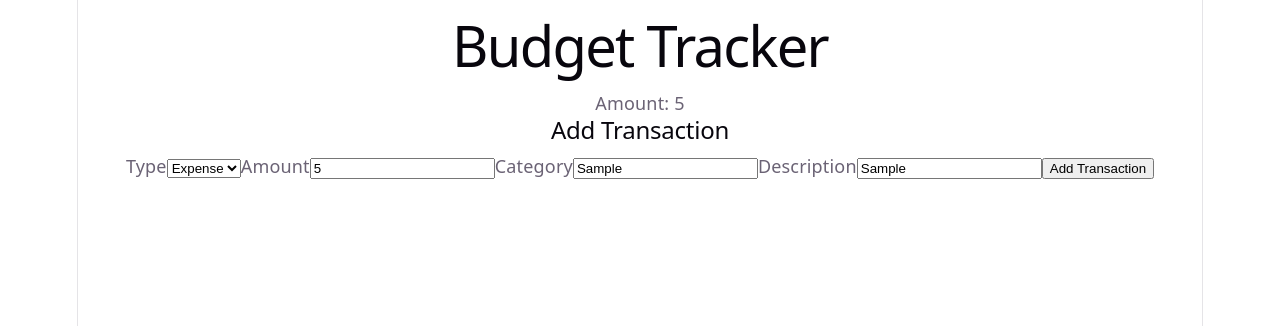
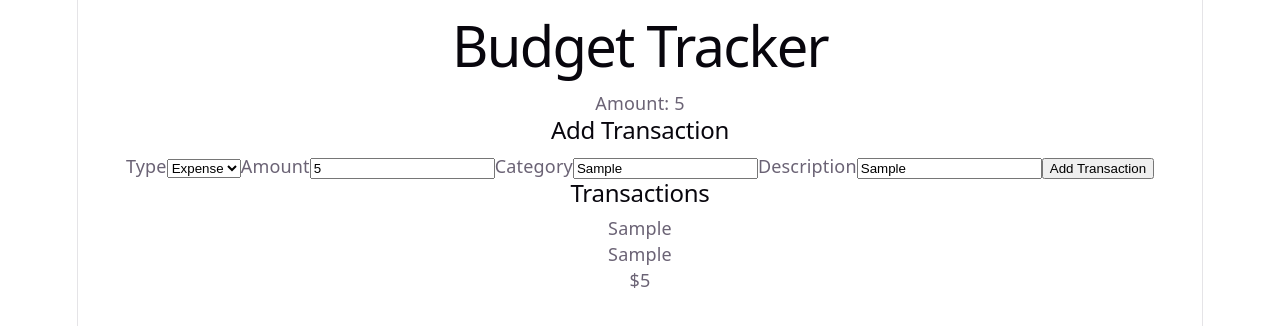
Before and after one commit to vienna921/budget-tracker, a React (Vite) app: page / in a window 1280 px wide. Both pictures are taken after typing "5", "Sample", "Sample" into the empty fields and a click on the button "Add Transaction". Shown: the top 326 px of the page. Built offline with nearby package versions, Linux system fonts and the light colour scheme.

Commit message:
Display transactions

```diff
--- a/src/App.jsx
+++ b/src/App.jsx
@@ -9,6 +9,7 @@ function App() {
   function handleSubmit(event) {
     event.preventDefault()
     const transaction = {
+      id: Date.now(),
       type,
       amount: Number(amount),
       category,
@@ -67,6 +68,16 @@ function App() {
           Add Transaction
         </button>
       </form>
+
+      <h2>Transactions</h2>
+
+      {transactions.map((transaction) => (
+        <div key={transaction.id}>
+          <p>{transaction.category}</p>
+          <p>{transaction.description}</p>
+          <p>${transaction.amount}</p>
+        </div>
+      ))}
     </div>
   )
 }
```
